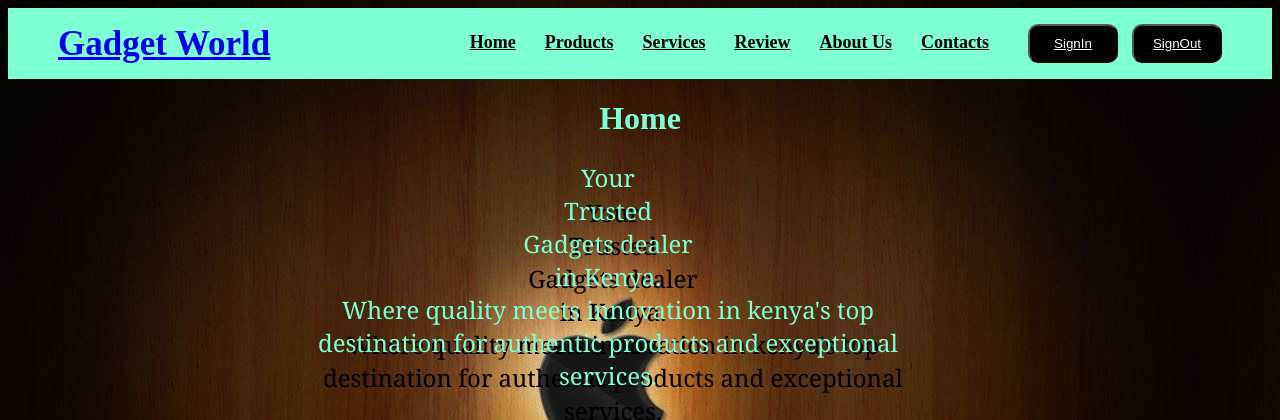
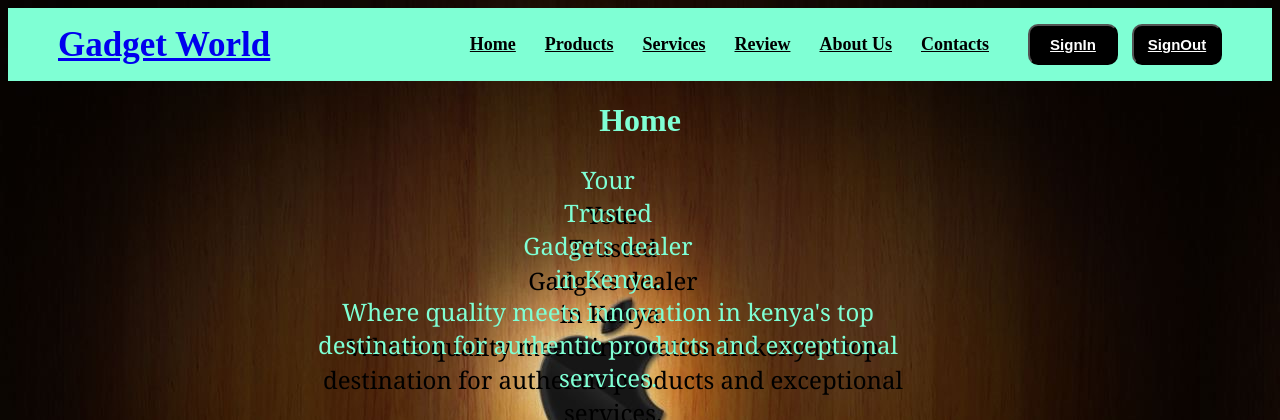
Before and after one commit to 147203/Elsiie, a PHP site: page / in a window 1280 px wide. Shown: the top 420 px of the page. Run offline with PHP 8.4, Linux system fonts and the light colour scheme.

Commit message:
button font

```diff
--- a/index.css
+++ b/index.css
@@ -31,6 +31,8 @@ button{
 }
 button a{
     color: white;
+    font-weight: bold;
+    font-size: 15px;
 }
 h1 {
     color: aquamarine;
```
